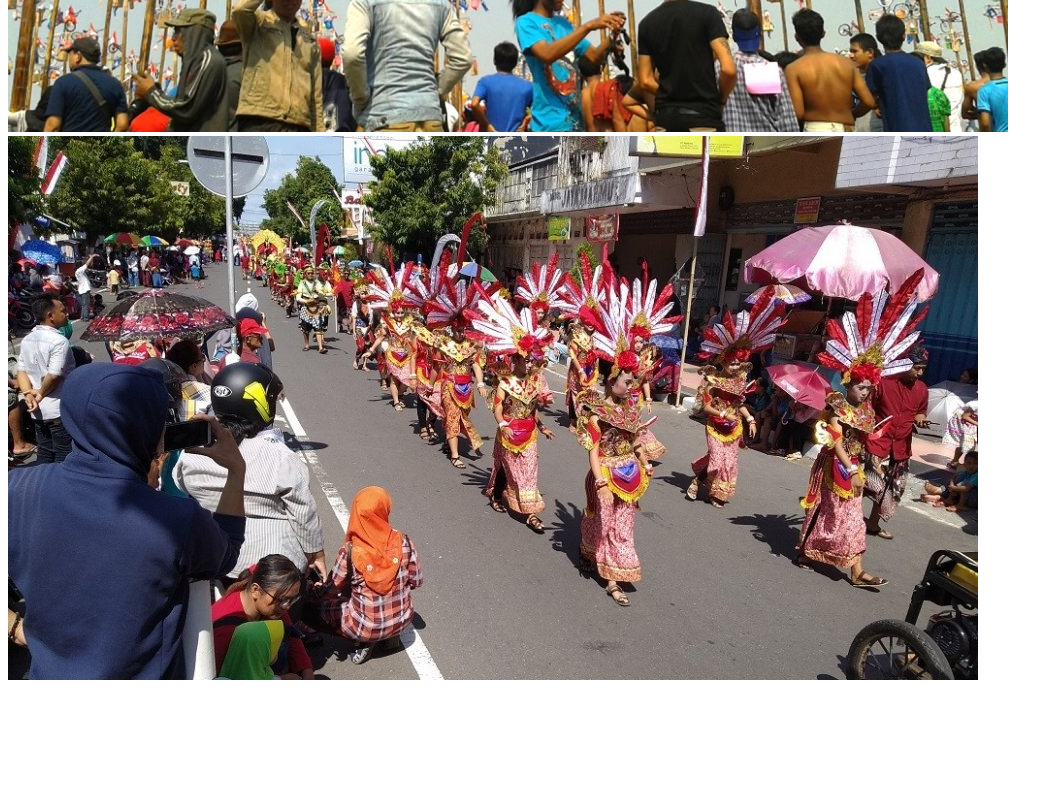
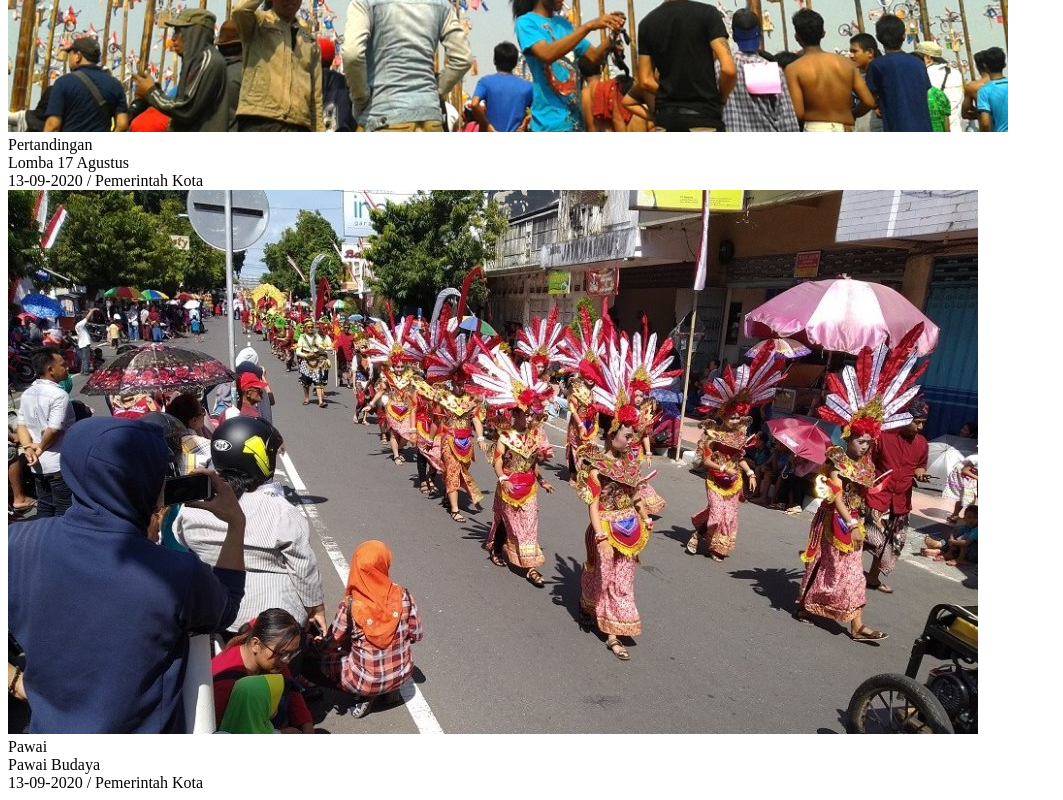
Before and after one commit to n4inz/sispo-pare, a Next.js app: page / in a window 1280 px wide. Shown: the part 6218-7018 px from the top of the page, without its empty margins (0-1063 px from the left). Before the commit the page ends 6910 px from the top, so only its background shows below. Built offline with nearby package versions, Linux system fonts and the light colour scheme.

Commit message:
Banner Selesai

```diff
--- a/components/Banner.js
+++ b/components/Banner.js
@@ -30,6 +30,7 @@ function Banner() {
                         src={Lomba}
                         objectFit="contain"
                     />
+
                 </SplideSlide>
                 <SplideSlide>
                   <Image
@@ -40,19 +41,30 @@ function Banner() {
             </Splide>
           </div>
           <div className="flex ">
-              <div className="mx-3">
+              <div className="mx-3 relative bg-yellow-500 h-[43%]">
                   <Image
+                      className="brightness-75"
                       src={Lomba}
-
                       objectFit="contain"
                   />
+
+                  <div className="absolute top-20 p-5">
+                    <div className="text-sm bg-red-500 rounded-sm text-center text-white">Pertandingan</div>
+                    <div className="text-white font-bold">Lomba 17 Agustus</div>
+                    <div className="text-white text-xs">13-09-2020 / Pemerintah Kota</div>
+                  </div>
               </div>
-              <div className="">
+              <div className="relative">
                   <Image
                       src={Pawai}
-
+                      className="brightness-75"
                       objectFit="contain"
                   />
+                  <div className="absolute top-20 p-5">
+                    <div className="text-sm bg-red-500 rounded-sm text-center text-white">Pawai</div>
+                    <div className="text-white font-bold">Pawai Budaya</div>
+                    <div className="text-white text-xs">13-09-2020 / Pemerintah Kota</div>
+                  </div>
               </div>
           </div>
       </div>
```
